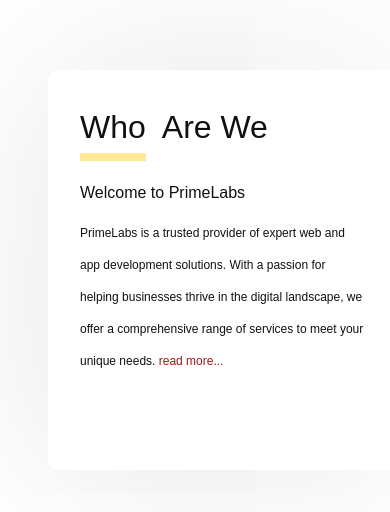
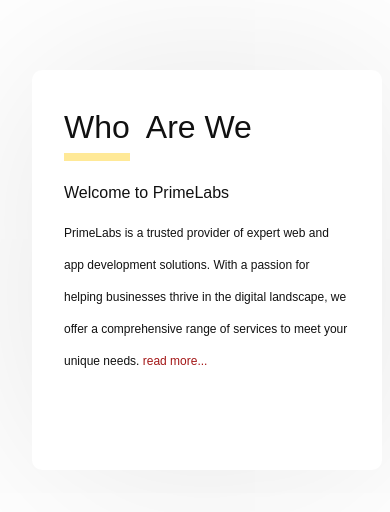
Before and after one commit to Benson-xix/PrimeLabs, a React (Vite) app: page /about in a window 390 px wide. Shown: the part 778-1290 px from the top of the page. Built offline with nearby package versions, Linux system fonts and the light colour scheme.

Commit message:
Update WhoAreWe.jsx

```diff
--- a/src/Components/WhoAreWe.jsx
+++ b/src/Components/WhoAreWe.jsx
@@ -19,7 +19,7 @@
   return (
     <div>
       <div
-        className='flex flex-row md:pl-[2rem]  gap-[0rem] w-[100%] h-[400px]  hover-effect-box  sm:w-[100%] max-xs:w-[100%] max-xs:w-[350px] md:p-0 bg-word rounded-[10px] pl-[2rem] sm:pl-[1rem] max-xs:ml-[3rem] relative  animate-slide-in-left'
+        className='flex flex-row md:pl-[2rem]  gap-[0rem] w-[100%] h-[400px]  hover-effect-box  sm:w-[100%] max-xs:w-[100%] max-xs:w-[350px] md:p-0 bg-word rounded-[10px] pl-[2rem] sm:pl-[1rem] max-xs:ml-[2rem] relative  animate-slide-in-left'
         style={{ boxShadow: "0px 4px 200px rgba(0, 0, 0, 0.1)" }}
       >
         <div className=' flex flex-col  lg-gap-[.1rem]  md:gap-[.5rem] md:pl-3   w-[50%] max-xs:w-[90%] '>
```
